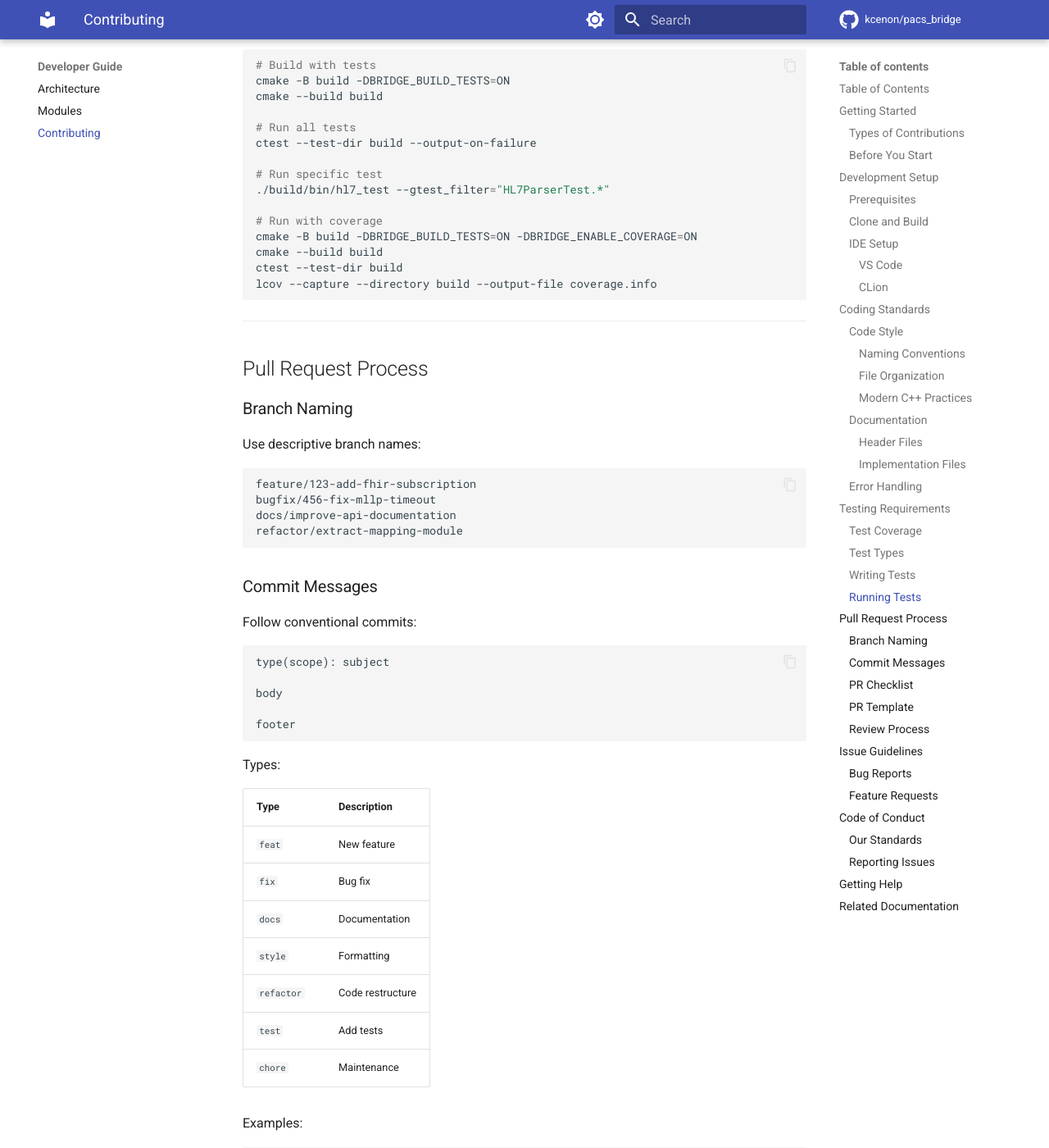
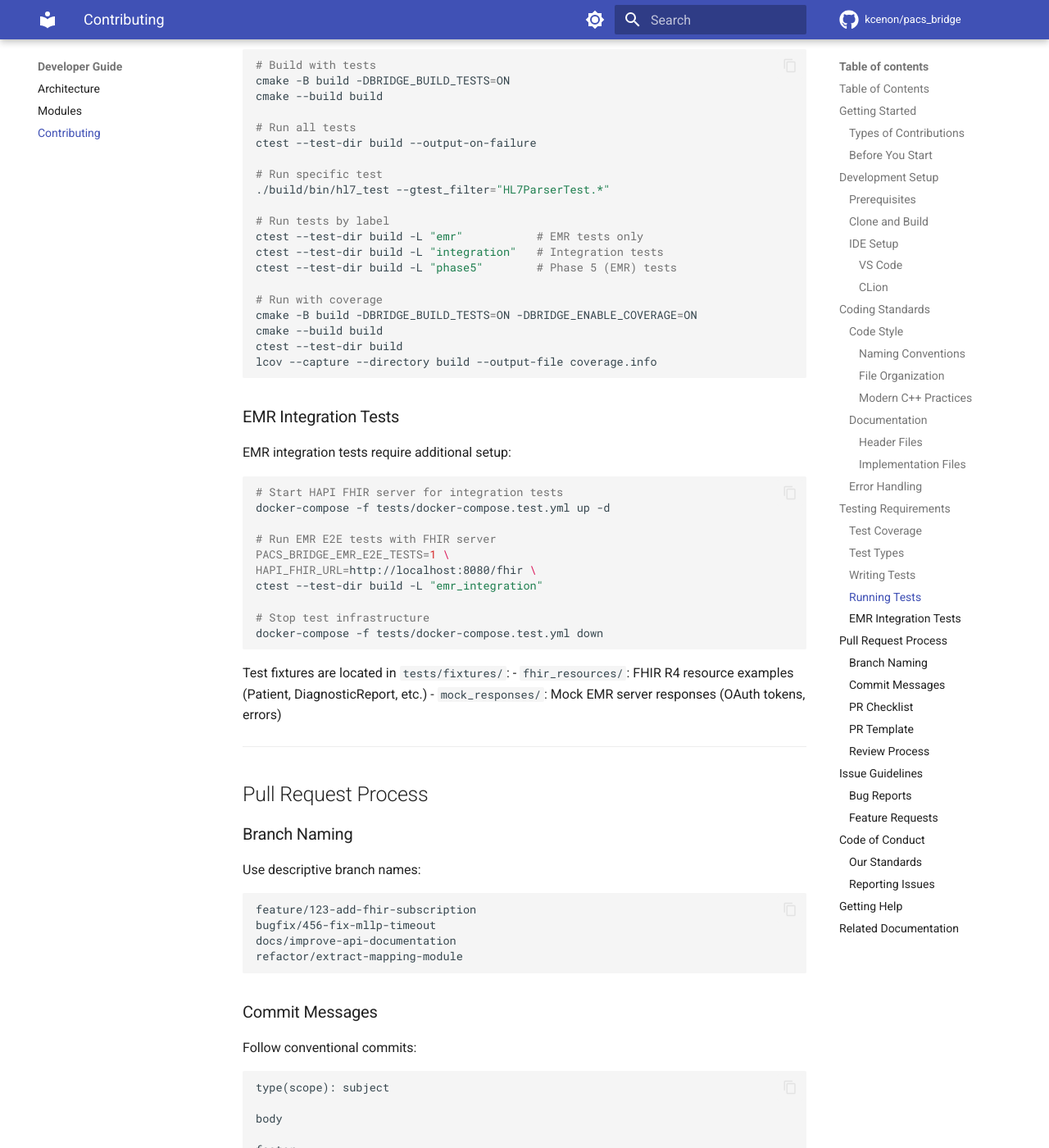
Before and after one commit to kcenon/pacs_bridge, an MkDocs documentation site: the page built from docs/developer/contributing.md, in a window 1280 px wide and 1400 px high, scrolled down 7603 px. Shown: the whole window at 82% size. Built offline with MkDocs 1.6.1 and Material for MkDocs 9.7.7, drawn with Linux system fonts in a browser that asks for light colours; comment, search, counter and statistics services are not loaded; the version menu is left out.

Commit message:
docs: add EMR integration test documentation
Update contributing guide with:
- Test labels for running EMR-specific tests
- EMR integration test setup instructions with docker-compose
- Test fixtures location and description

````diff
--- a/docs/developer/contributing.md
+++ b/docs/developer/contributing.md
@@ -347,12 +347,38 @@ ctest --test-dir build --output-on-failure
 # Run specific test
 ./build/bin/hl7_test --gtest_filter="HL7ParserTest.*"
 
+# Run tests by label
+ctest --test-dir build -L "emr"           # EMR tests only
+ctest --test-dir build -L "integration"   # Integration tests
+ctest --test-dir build -L "phase5"        # Phase 5 (EMR) tests
+
 # Run with coverage
 cmake -B build -DBRIDGE_BUILD_TESTS=ON -DBRIDGE_ENABLE_COVERAGE=ON
 cmake --build build
 ctest --test-dir build
 lcov --capture --directory build --output-file coverage.info
 ```
+
+### EMR Integration Tests
+
+EMR integration tests require additional setup:
+
+```bash
+# Start HAPI FHIR server for integration tests
+docker-compose -f tests/docker-compose.test.yml up -d
+
+# Run EMR E2E tests with FHIR server
+PACS_BRIDGE_EMR_E2E_TESTS=1 \
+HAPI_FHIR_URL=http://localhost:8080/fhir \
+ctest --test-dir build -L "emr_integration"
+
+# Stop test infrastructure
+docker-compose -f tests/docker-compose.test.yml down
+```
+
+Test fixtures are located in `tests/fixtures/`:
+- `fhir_resources/`: FHIR R4 resource examples (Patient, DiagnosticReport, etc.)
+- `mock_responses/`: Mock EMR server responses (OAuth tokens, errors)
 
 ---
 
````
